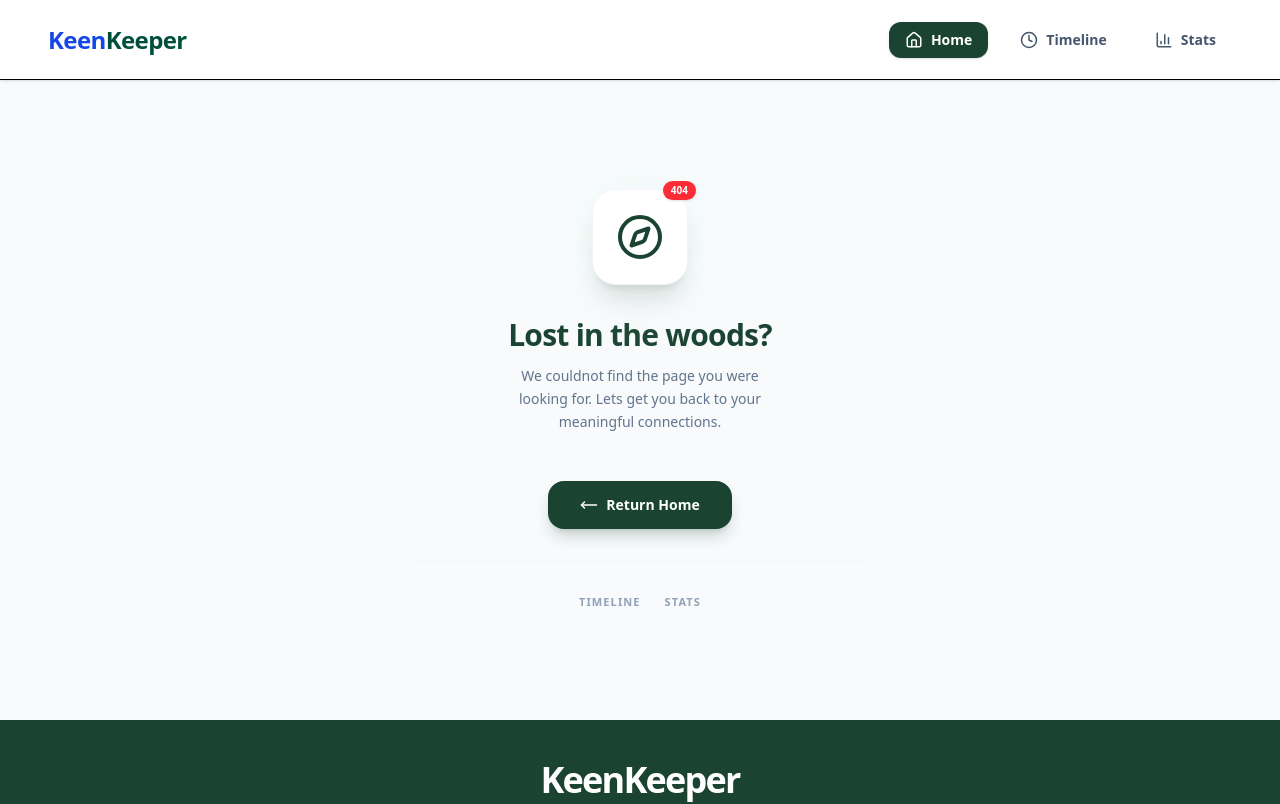
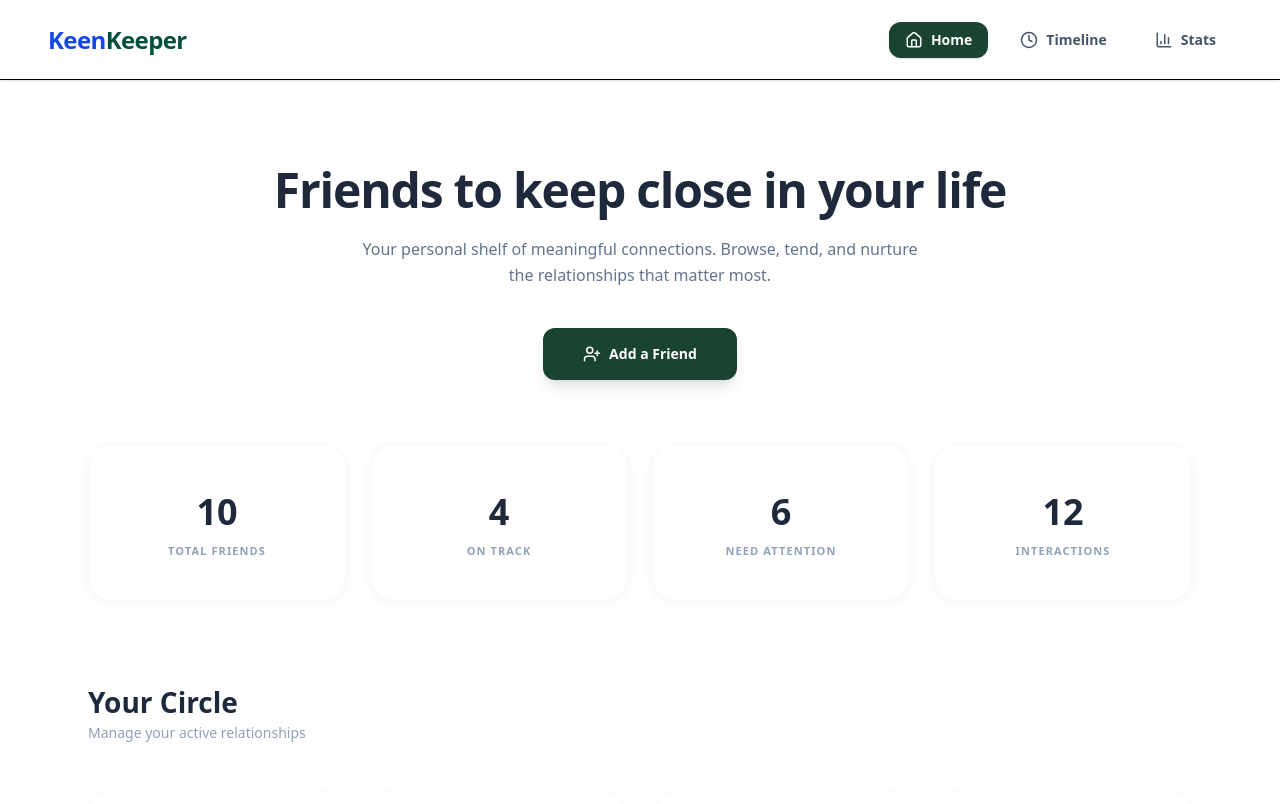
Before and after one commit to raidibney/ASSIGNMENT_7, a Next.js app: page /home in a window 1280 px wide. Before the commit this address had no page. Shown: the top 804 px of the page. Built offline with nearby package versions, Linux system fonts and the light colour scheme.

Commit message:
home page added

```diff
--- /dev/null
+++ b/src/app/home/page.jsx
@@ -0,0 +1,82 @@
+"use client";
+import { useEffect, useState } from "react";
+import FriendCard from "@/components/FriendCard";
+import { UserPlus, Loader2 } from "lucide-react";
+
+export default function Home() {
+  const [friends, setFriends] = useState([]);
+  const [loading, setLoading] = useState(true);
+
+  useEffect(() => {
+
+    fetch("/friends.json")
+      .then((res) => res.json())
+      .then((data) => {
+        setFriends(data);
+        setLoading(false);
+      });
+  }, []);
+
+
+  if (loading) return (
+    <div className="flex flex-col justify-center items-center min-h-screen bg-white">
+      <Loader2 size={48} className="animate-spin text-[#1a4332] mb-4" />
+      <p className="text-slate-400 font-bold uppercase tracking-widest text-xs">
+        Loading your friendships...
+      </p>
+    </div>
+  );
+
+  return (
+    <div className="bg-white min-h-screen pb-24">
+      <div className="max-w-6xl mx-auto px-6 pt-20">
+
+        {/* --- Header Section --- */}
+        <div className="text-center mb-16">
+          <h1 className="text-[48px] font-black text-[#1e293b] mb-4 tracking-tight leading-tight">
+            Friends to keep close in your life
+          </h1>
+          <p className="text-slate-500 max-w-xl mx-auto mb-10 text-[16px] leading-relaxed">
+            Your personal shelf of meaningful connections. Browse, tend, and nurture the relationships that matter most.
+          </p>
+
+          <button className="bg-[#1a4332] hover:bg-[#2d5a47] text-white border-none rounded-xl px-10 py-4 h-auto min-h-0 normal-case font-bold text-sm flex items-center gap-2 mx-auto shadow-lg transition-all active:scale-95">
+            <UserPlus size={18} /> Add a Friend
+          </button>
+        </div>
+
+        {/* --- Stats Dashboard --- */}
+        <div className="grid grid-cols-2 md:grid-cols-4 gap-6 mb-20">
+          {[
+            { label: "Total Friends", value: friends.length },
+            { label: "On Track", value: friends.filter(f => f.status === "on-track").length },
+            { label: "Need Attention", value: friends.filter(f => f.status !== "on-track").length },
+            { label: "Interactions", value: 12 }
+          ].map((stat, i) => (
+            <div key={i} className="bg-white p-10 rounded-3xl text-center shadow-[0_2px_15px_-3px_rgba(0,0,0,0.07)] border border-slate-50">
+              <div className="text-[36px] font-black text-[#1e293b] mb-1">{stat.value}</div>
+              <div className="text-[11px] font-bold text-slate-400 uppercase tracking-widest">{stat.label}</div>
+            </div>
+          ))}
+        </div>
+
+        {/* --- Friends Grid Section --- */}
+        <div>
+          <div className="flex justify-between items-end mb-12">
+            <div>
+              <h2 className="text-[28px] font-black text-slate-800">Your Circle</h2>
+              <p className="text-slate-400 text-sm font-medium">Manage your active relationships</p>
+            </div>
+          </div>
+
+          <div className="grid grid-cols-1 sm:grid-cols-2 lg:grid-cols-4 gap-8">
+            {friends.map((friend) => (
+              <FriendCard key={friend.id} friend={friend} />
+            ))}
+          </div>
+        </div>
+
+      </div>
+    </div>
+  );
+}
```
